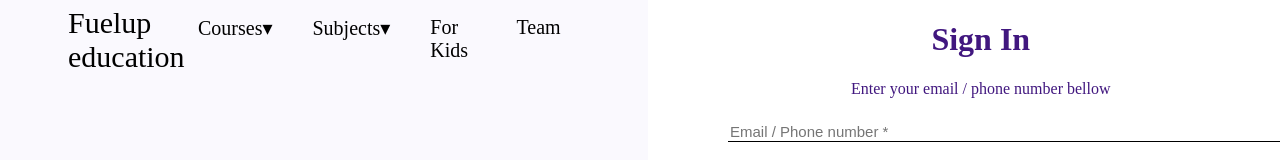
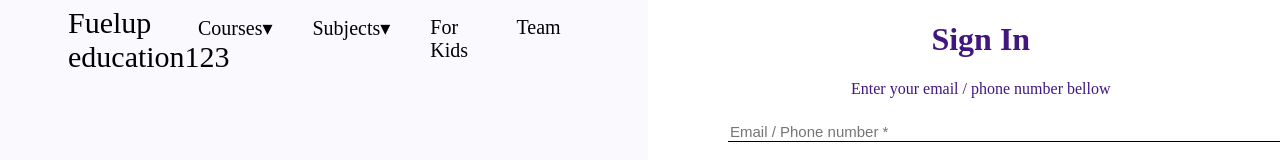
Before and after one commit to FuelupEducationIndia/fuelupeducation-react, a React (Create React App) app: page /sign-in in a window 1280 px wide. Shown: the top 160 px of the page. Built offline with nearby package versions, Linux system fonts and the light colour scheme.

Commit message:
navbar update

```diff
--- a/src/components/Navbar/Navbar.js
+++ b/src/components/Navbar/Navbar.js
@@ -8,7 +8,7 @@ class Navbar extends React.Component {
 		return (
 			<div className={classes.navbar}>
 				<ul className={classes.navbarList}>
-					<li><Link to="/" onClick={App}>Fuelup education</Link></li>
+					<li><Link to="/" onClick={App}>Fuelup education123</Link></li>
 					<li>Courses&#9662;
 						<ul className={classes.dropdownMenu}>
 							<li className={classes.dropdownChild}>Junior High School</li>
```
